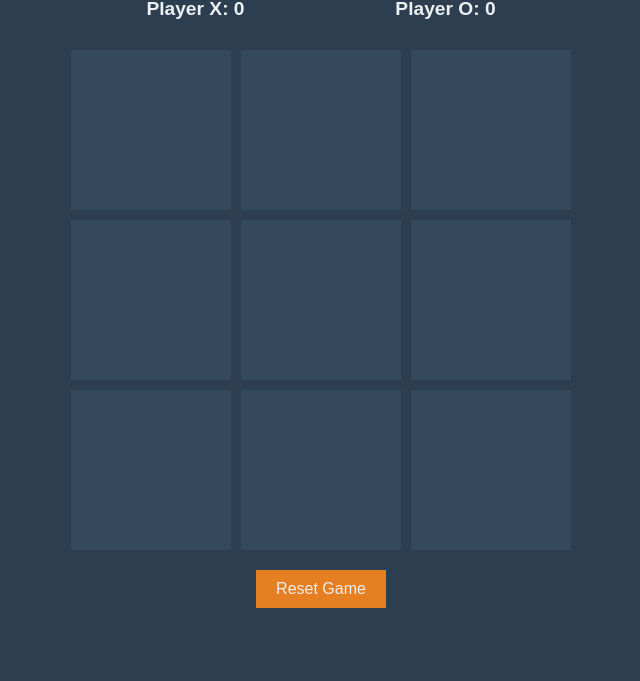
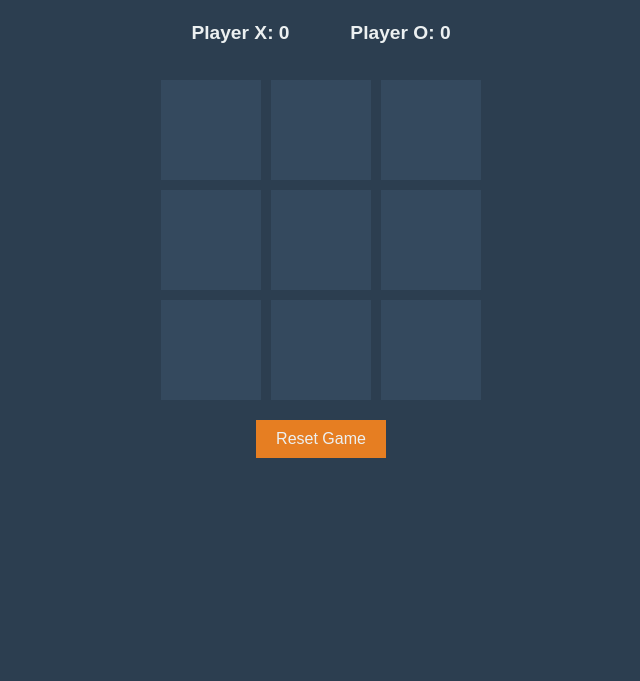
Before and after one commit to drewwalton19216801/tictactoe-o1, a plain HTML site: page index.html in a window 1280 px wide. Shown: the part 119-800 px from the top of the page, without its empty margins (319-959 px from the left). Drawn offline with Linux system fonts and the light colour scheme.

Commit message:
Revert "Hopefully fix responsiveness on mobile"
This reverts commit 3d969a9aabc9dc614ef2bf6e6d7253e4eecd7c5c.

```diff
--- a/styles.css
+++ b/styles.css
@@ -9,43 +9,38 @@ body {
 }
 
 .game {
-    margin: 20px auto;
-    max-width: 90%;
+    margin: 50px auto;
+    width: 320px;
 }
 
 h1 {
-    font-size: 2.5em;
+    font-size: 3em;
     margin-bottom: 20px;
 }
 
 .scoreboard {
     display: flex;
-    flex-wrap: wrap;
     justify-content: space-around;
     margin-bottom: 20px;
 }
 
 .player-score h2 {
     font-size: 1.2em;
-    margin: 10px 0;
 }
 
 /* Board Styles */
 .board {
     display: grid;
-    grid-template-columns: repeat(3, 1fr);
-    grid-gap: 5px;
+    grid-template-columns: repeat(3, 100px);
+    grid-gap: 10px;
     justify-content: center;
-    max-width: 400px;
-    margin: 0 auto;
 }
 
 .square {
     background-color: #34495e;
-    width: 100%;
-    padding-bottom: 100%; /* Makes the square responsive */
-    position: relative;
-    font-size: 0; /* Hide any direct text */
+    width: 100px;
+    height: 100px;
+    /* Removed font-size: 0; */
     display: flex;
     justify-content: center;
     align-items: center;
@@ -54,19 +49,21 @@ h1 {
         background-color 0.3s ease,
         transform 0.3s ease,
         opacity 0.3s ease;
+    position: relative;
     overflow: hidden;
 }
 
 .square:hover {
     background-color: #3d566e;
-    transform: scale(1.02);
+    transform: scale(1.05);
 }
 
 /* Animations for Player Marks */
 .square.x::after,
 .square.o::after {
     content: attr(data-player);
-    font-size: 5em;
+    /* Removed color: transparent; */
+    font-size: 5em; /* This now works correctly */
     position: absolute;
     animation: pop 0.3s forwards;
     transform: translate(-50%, -50%) scale(0);
@@ -105,27 +102,20 @@ button:hover {
     transform: scale(1.05);
 }
 
-/* Responsive Styles */
-@media (min-width: 600px) {
-    .game {
-        max-width: 500px;
+/* Highlight Winning Squares */
+.square.winner {
+    background-color: #f1c40f; /* Gold color */
+    animation: pulse 1s infinite;
+}
+
+@keyframes pulse {
+    0% {
+        box-shadow: 0 0 10px #f1c40f;
     }
-
-    h1 {
-        font-size: 3em;
+    50% {
+        box-shadow: 0 0 20px #f1c40f;
     }
-
-    .board {
-        max-width: 500px;
-        grid-gap: 10px;
-    }
-
-    .square:hover {
-        transform: scale(1.05);
-    }
-
-    .square.x::after,
-    .square.o::after {
-        font-size: 3em;
+    100% {
+        box-shadow: 0 0 10px #f1c40f;
     }
 }
```
